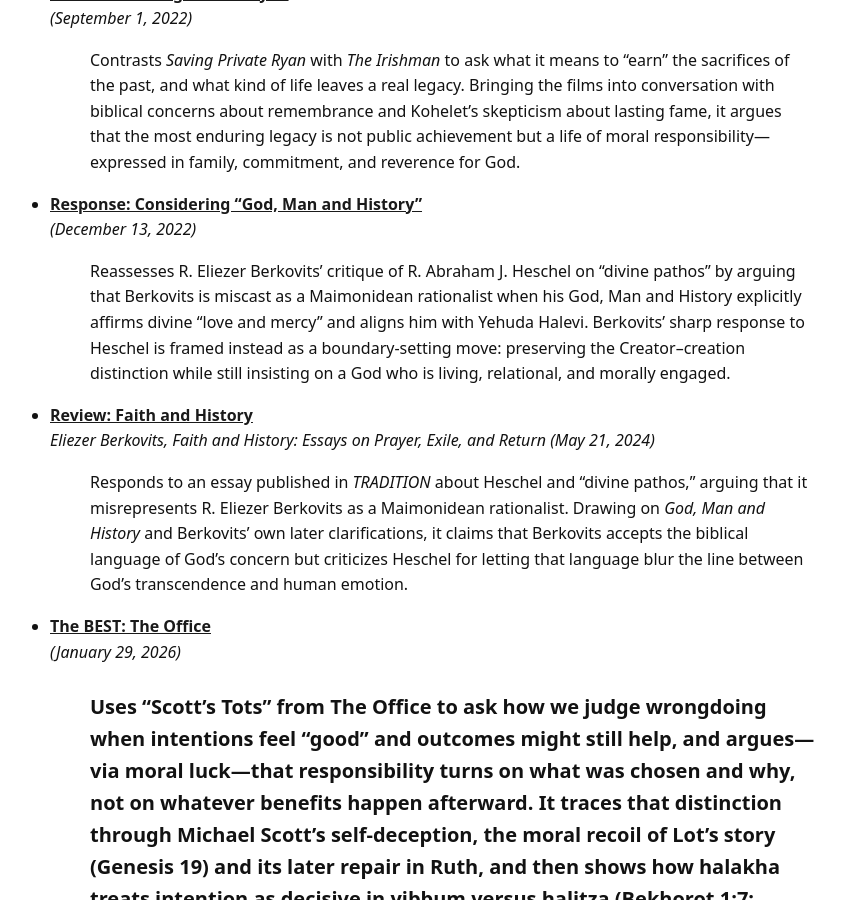
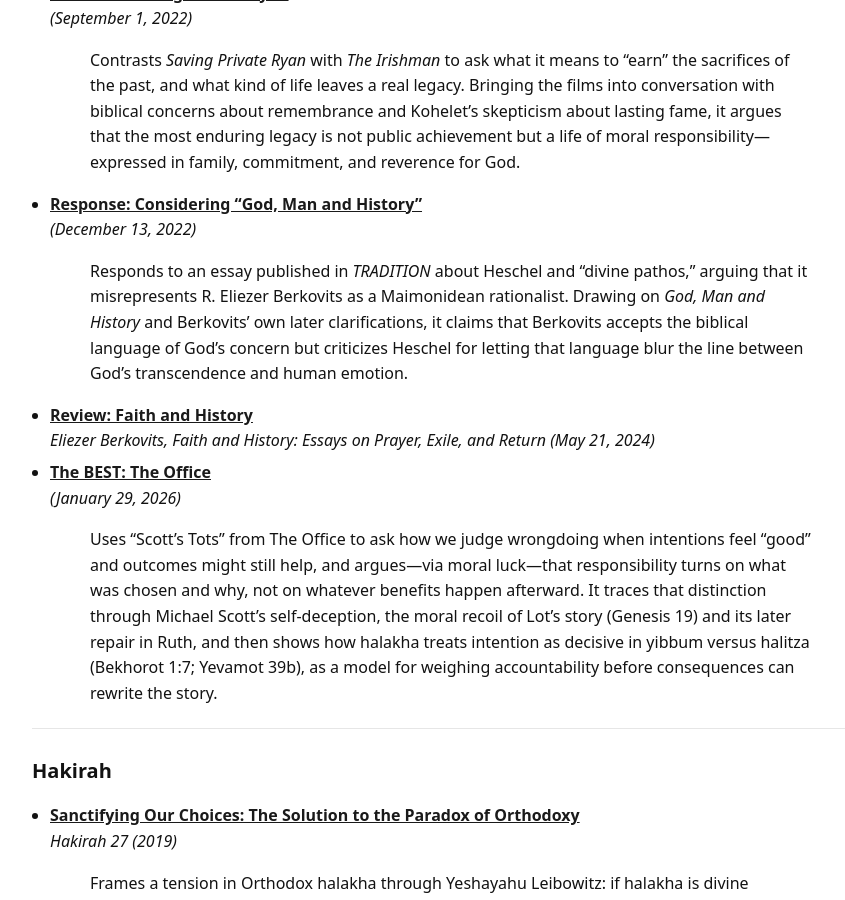
Before and after one commit to davidcurwin/davidcurwin.github.io, a Jekyll site: the page built from essays.md, in a window 1280 px wide and 900 px high, scrolled down 1610 px. Shown: the whole window, without its empty margins (196-1041 px from the left). Built offline with Jekyll 4.4.1, drawn with Linux system fonts in a browser that asks for light colours.

Commit message:
Update essay descriptions and formatting
Revised descriptions and formatting for several essays, clarifying arguments and enhancing readability.

```diff
--- a/essays.md
+++ b/essays.md
@@ -22,7 +22,7 @@ permalink: /essays/
 
 - **[Review: Approaching Transition](https://traditiononline.org/review-approaching-transition/)**
   _Gishat HaTemurot_ [Hebrew], edited by Hezi Cohen and Aviad Evron
-  (October 23, 2019)
+  _(October 23, 2019)_
 - **[Words of Ailing, Words of Healing](https://traditiononline.org/words-of-ailing-words-of-healing/)**
   _(March 30, 2020)_
   >Traces how Hebrew vocabulary for illness, plague, disease, recovery, and healing reflects ancient roots, later linguistic development, and shifting assumptions about health. Uses the phenomenon of contronyms—especially a root that can mean both “to heal” and “to weaken”—to frame the uncertainty of the pandemic, concluding with a rabbinic passage that holds together trust in medicine and trust in God as healer.
@@ -39,13 +39,14 @@ permalink: /essays/
   >Contrasts *Saving Private Ryan* with *The Irishman* to ask what it means to “earn” the sacrifices of the past, and what kind of life leaves a real legacy. Bringing the films into conversation with biblical concerns about remembrance and Kohelet’s skepticism about lasting fame, it argues that the most enduring legacy is not public achievement but a life of moral responsibility—expressed in family, commitment, and reverence for God.
 - **[Response: Considering "God, Man and History"](https://traditiononline.org/response-considering-god-man-and-history/)**
   _(December 13, 2022)_
-  >Reassesses R. Eliezer Berkovits’ critique of R. Abraham J. Heschel on “divine pathos” by arguing that Berkovits is miscast as a Maimonidean rationalist when his God, Man and History explicitly affirms divine “love and mercy” and aligns him with Yehuda Halevi. Berkovits’ sharp response to Heschel is framed instead as a boundary-setting move: preserving the Creator–creation distinction while still insisting on a God who is living, relational, and morally engaged.
+  >Responds to an essay published in *TRADITION* about Heschel and “divine pathos,” arguing that it misrepresents R. Eliezer Berkovits as a Maimonidean rationalist. Drawing on *God, Man and History* and Berkovits’ own later clarifications, it claims that Berkovits accepts the biblical language of God’s concern but criticizes Heschel for letting that language blur the line between God’s transcendence and human emotion.
 - **[Review: Faith and History](https://traditiononline.org/review-faith-and-history/)**
-  _Eliezer Berkovits, Faith and History: Essays on Prayer, Exile, and Return (May 21, 2024)_
-  > Responds to an essay published in *TRADITION* about Heschel and “divine pathos,” arguing that it misrepresents R. Eliezer Berkovits as a Maimonidean rationalist. Drawing on *God, Man and History* and Berkovits’ own later clarifications, it claims that Berkovits accepts the biblical language of God’s concern but criticizes Heschel for letting that language blur the line between God’s transcendence and human emotion.
+  _Eliezer Berkovits, Faith and History: Essays on Prayer, Exile, and Return_
+  _(May 21, 2024)_
 - **[The BEST: The Office](https://traditiononline.org/the-best-the-office/)**
   _(January 29, 2026)_
   >Uses “Scott’s Tots” from The Office to ask how we judge wrongdoing when intentions feel “good” and outcomes might still help, and argues—via moral luck—that responsibility turns on what was chosen and why, not on whatever benefits happen afterward. It traces that distinction through Michael Scott’s self-deception, the moral recoil of Lot’s story (Genesis 19) and its later repair in Ruth, and then shows how halakha treats intention as decisive in yibbum versus halitza (Bekhorot 1:7; Yevamot 39b), as a model for weighing accountability before consequences can rewrite the story.
+
 ---
 
 ## Hakirah
```
